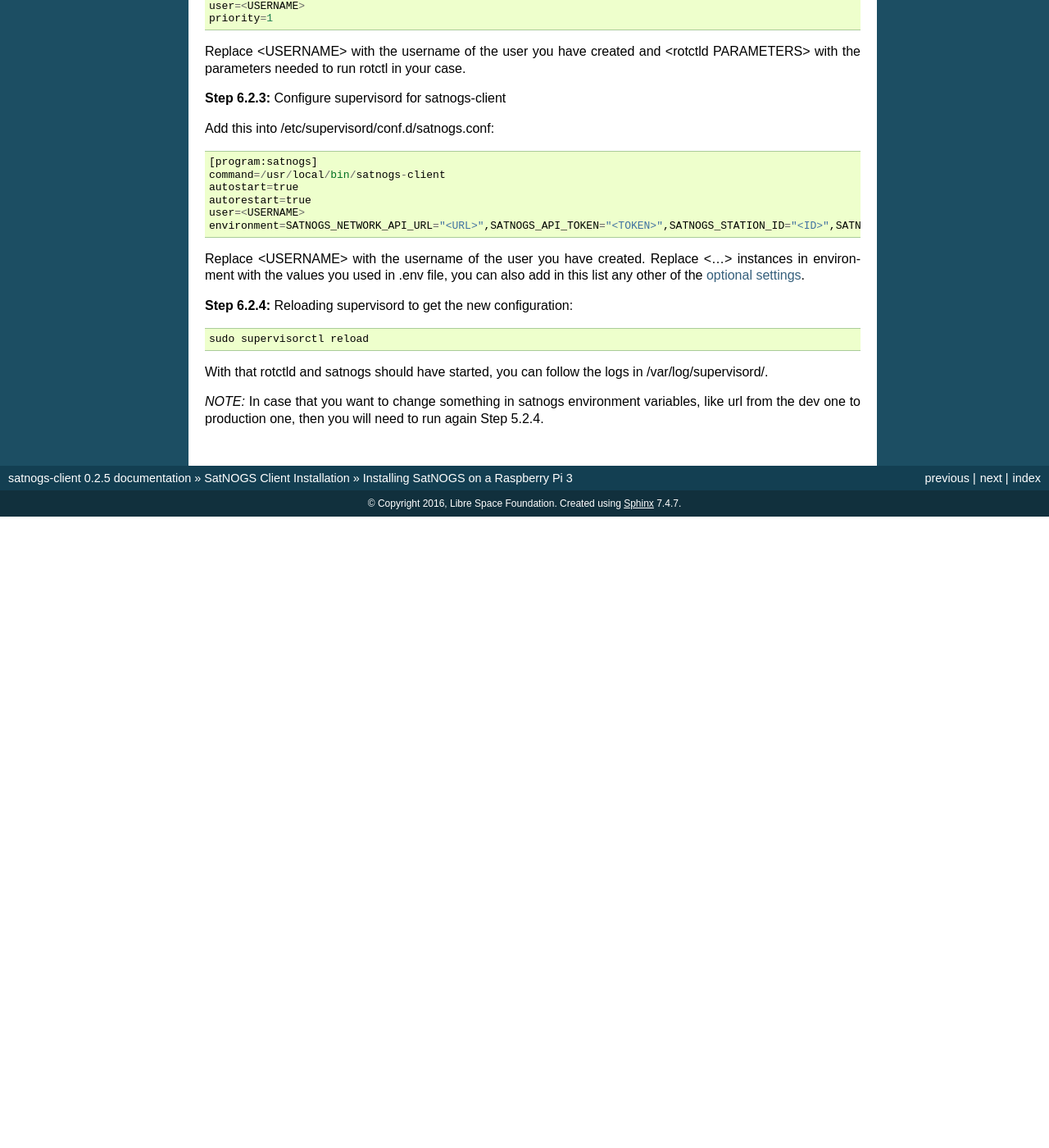
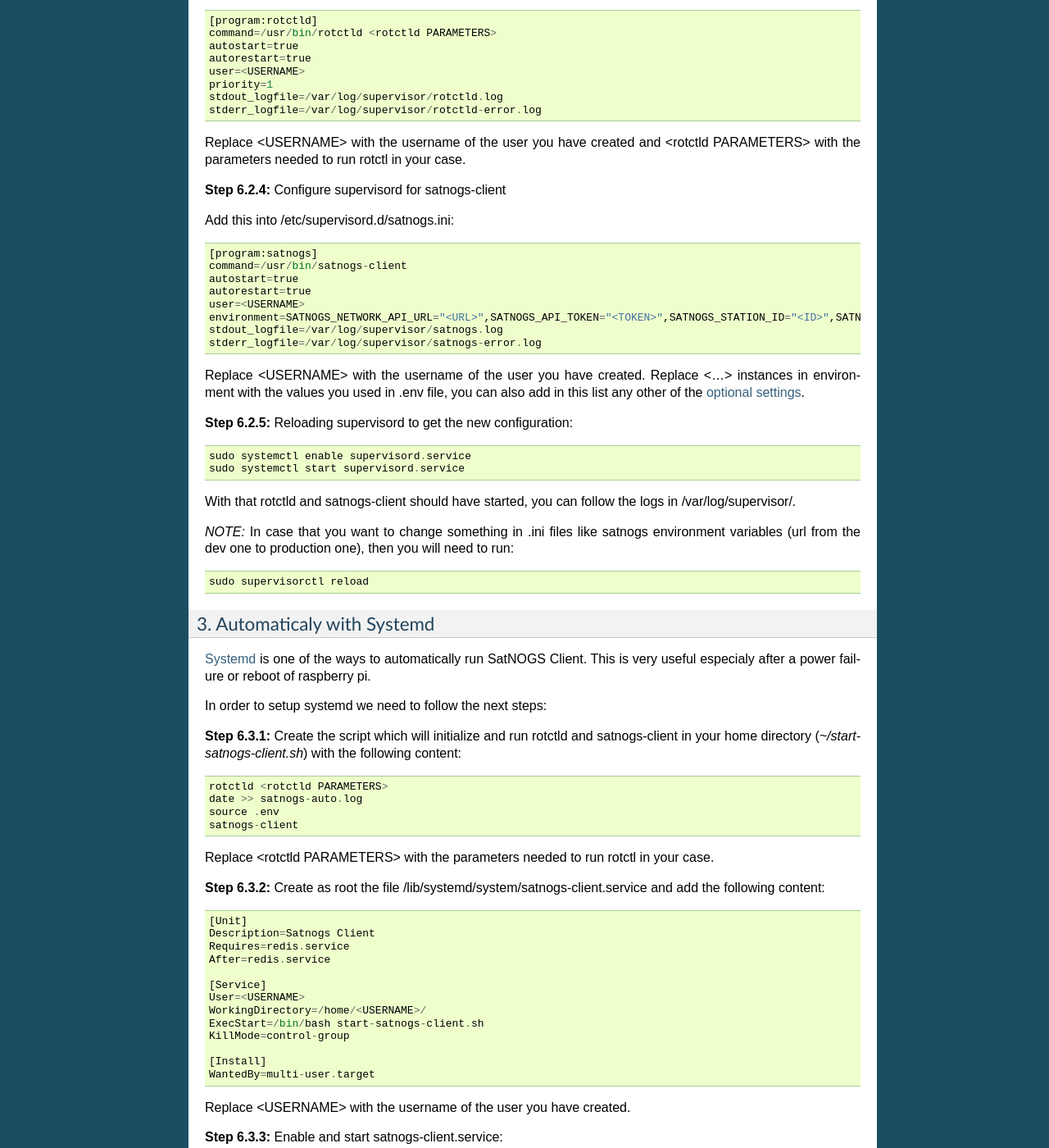
Before and after one commit to yaplik/satnogs-client, a Sphinx documentation site: the page built from doc/raspi-install.rst, in a window 1280 px wide and 1400 px high, scrolled down 5353 px. Shown: the whole window at 82% size. Built offline with Sphinx 7.4.7, drawn with Linux system fonts in a browser that asks for light colours; before the commit the page ends 5983 px from its top, so only the background shows below that; some of the changed text lies outside the part shown.

Commit message:
Update "Run satnogs-client" section in documentation

```diff
--- a/doc/raspi-install.rst
+++ b/doc/raspi-install.rst
@@ -256,9 +256,13 @@
 
     sudo dnf install -y supervisor
 
-**Step 6.2.2:** Configure supervisord for rotctld
+**Step 6.2.2:** Automate creating of supervisor directory in /var/log path after boot by running::
 
-Open your favorite editor and add this into /etc/supervisord/conf.d/rotctld.conf::
+    sudo sh -c 'echo "d     /var/log/supervisor 0750 root  root  3d  -" >> /etc/tmpfiles.d/logdirs.conf'
+
+**Step 6.2.3:** Configure supervisord for rotctld
+
+Open with sudo and your favorite editor and add this into /etc/supervisord.d/rotctld.ini::
 
    [program:rotctld]
    command=/usr/bin/rotctld <rotctld PARAMETERS>
@@ -266,28 +270,92 @@
    autorestart=true
    user=<USERNAME>
    priority=1
+   stdout_logfile=/var/log/supervisor/rotctld.log
+   stderr_logfile=/var/log/supervisor/rotctld-error.log
 
 Replace <USERNAME> with the username of the user you have created and <rotctld PARAMETERS> with the parameters needed to run rotctl in your case.
 
-**Step 6.2.3:** Configure supervisord for satnogs-client
+**Step 6.2.4:** Configure supervisord for satnogs-client
 
-Add this into /etc/supervisord/conf.d/satnogs.conf::
+Add this into /etc/supervisord.d/satnogs.ini::
 
    [program:satnogs]
-   command=/usr/local/bin/satnogs-client
+   command=/usr/bin/satnogs-client
    autostart=true
    autorestart=true
    user=<USERNAME>
    environment=SATNOGS_NETWORK_API_URL="<URL>",SATNOGS_API_TOKEN="<TOKEN>",SATNOGS_STATION_ID="<ID>",SATNOGS_STATION_LAT="<LATITUDE>",SATNOGS_STATION_LON="<LONGITUDE>",SATNOGS_STATION_ELEV="<ELEVATION>"
+   stdout_logfile=/var/log/supervisor/satnogs.log
+   stderr_logfile=/var/log/supervisor/satnogs-error.log
 
 Replace <USERNAME> with the username of the user you have created.
 Replace <...> instances in environment with the values you used in .env file,
 you can also add in this list any other of the :ref:`optional settings <optional_settings>`.
 
-**Step 6.2.4:** Reloading supervisord to get the new configuration::
+**Step 6.2.5:** Reloading supervisord to get the new configuration::
 
-  sudo supervisorctl reload
+  sudo systemctl enable supervisord.service
+  sudo systemctl start supervisord.service
 
-With that rotctld and satnogs should have started, you can follow the logs in /var/log/supervisord/.
+With that rotctld and satnogs-client should have started, you can follow the logs in /var/log/supervisor/.
 
-*NOTE:* In case that you want to change something in satnogs environment variables, like url from the dev one to production one, then you will need to run again Step 5.2.4.
+*NOTE:* In case that you want to change something in .ini files like satnogs environment variables (url from the dev one to production one), then you will need to run::
+
+ sudo supervisorctl reload
+
+^^^^^^^^^^^^^^^^^^^^^^^^^^^^
+3. Automaticaly with Systemd
+^^^^^^^^^^^^^^^^^^^^^^^^^^^^
+
+`Systemd <https://www.freedesktop.org/wiki/Software/systemd/>`_ is one of the ways to automatically run SatNOGS Client. This is very useful especialy after a power failure or reboot of raspberry pi.
+
+In order to setup systemd we need to follow the next steps:
+
+**Step 6.3.1:** Create the script which will initialize and run rotctld and satnogs-client in your home directory (`~/start-satnogs-client.sh`) with the following content::
+
+    rotctld <rotctld PARAMETERS>
+    date >> satnogs-auto.log
+    source .env
+    satnogs-client
+
+Replace <rotctld PARAMETERS> with the parameters needed to run rotctl in your case.
+
+**Step 6.3.2:** Create as root the file /lib/systemd/system/satnogs-client.service and add the following content::
+
+    [Unit]
+    Description=Satnogs Client
+    Requires=redis.service
+    After=redis.service
+
+    [Service]
+    User=<USERNAME>
+    WorkingDirectory=/home/<USERNAME>/
+    ExecStart=/bin/bash start-satnogs-client.sh
+    KillMode=control-group
+
+    [Install]
+    WantedBy=multi-user.target
+
+Replace <USERNAME> with the username of the user you have created.
+
+**Step 6.3.3:** Enable and start satnogs-client.service::
+
+    sudo systemctl enable satnogs-client.service
+    sudo systemctl start satnogs-client.service
+
+With that rotctld and satnogs-client should have started, you can follow the logs with journactl::
+
+    journalctl -u satnogs-client.service
+
+Use `-f` flag if you want to see the latest updates on logs::
+
+    journalctl -f -u satnogs-client.service
+
+*NOTE:* In case that you want to change something in start-satnogs-client.sh, make the change and then run::
+
+    sudo systemctl stop satnogs-client.service
+    sudo systemctl start satnogs-client.service
+
+*NOTE:* In case that you want to change something in satnogs-client.service, make the change and then run::
+
+    sudo systemctl daemon-reload
```
